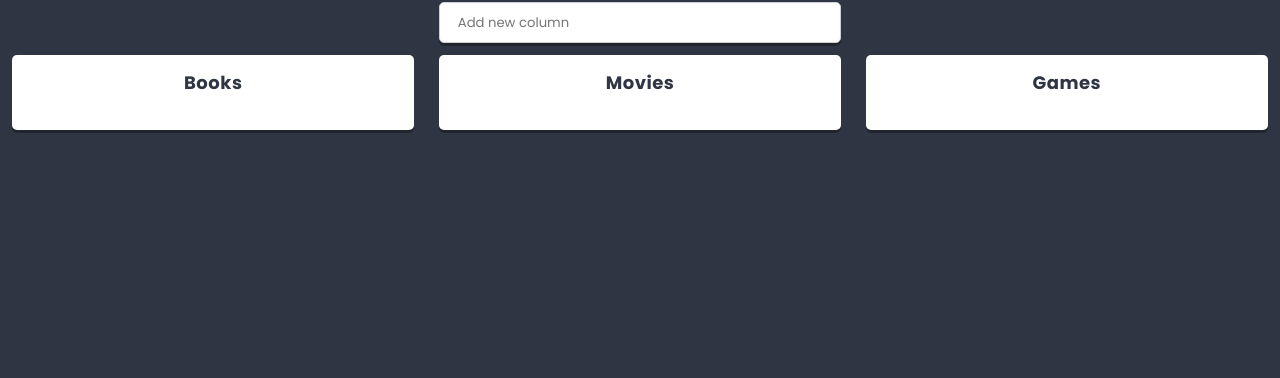
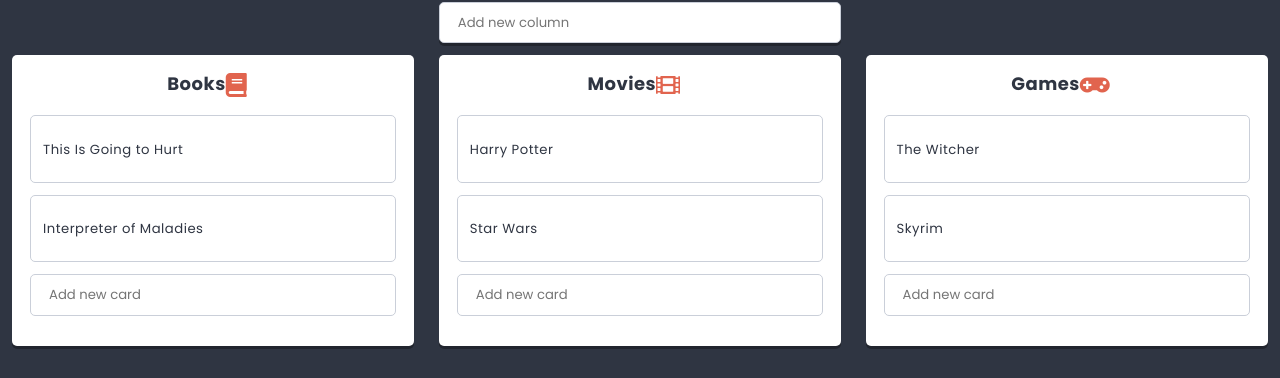
Before and after one commit to NewbieMike/react-todo-app, a React app: page / in a window 1280 px wide. Shown: the part 430-808 px from the top of the page. Built offline with nearby package versions, Linux system fonts and the light colour scheme.

Commit message:
Add creator

```diff
--- a/src/components/Card/Card.js
+++ b/src/components/Card/Card.js
@@ -1,14 +1,14 @@
 import React from 'react';
 import styles from './Card.scss';
 import PropTypes from 'prop-types';
-
+import ReactHtmlParser from 'react-html-parser';
 const Card = props => (
     <div className={styles.component}>
-        <p className={props.titleText}>{ReactHtmlParser(props.titleText)}</p>
+        <p className={props.title}>{ReactHtmlParser(props.title)}</p>
     </div>
     )
     Card.propTypes = {
-        titleText: PropTypes.string,
+        title: PropTypes.string,
       };
 
 export default Card;
--- a/src/components/Column/Column.js
+++ b/src/components/Column/Column.js
@@ -2,18 +2,46 @@
 import styles from './Column.scss';
 import Card from '../Card/Card';
 import Creator from '../Creator/Creator';
+import Icon from '../Icon/Icon';
 import PropTypes from 'prop-types';
 import {settings} from '../../data/dataStore';
 class Column extends React.Component {
-
+    state = {
+        cards: this.props.cards || [],
+      }
     static propTypes = {
         title: PropTypes.string.isRequired,
+        cards: PropTypes.array, //Dlaczego nie można dać .node?
       }
-
+      addCard(title){
+        this.setState(state => (
+          {
+            cards: [
+              ...state.cards,
+              {
+                key: state.cards.length ? state.cards[state.cards.length-1].key+1 : 0,
+                title
+              }
+            ]
+          }
+        ));
+      }
   render() {
     return (
       <section className={styles.component}>
-          <h3 className={styles.title}>{this.props.title}</h3>
+          <h3 className={styles.title}>{this.props.title}
+            <span className={styles.icon}>
+                <Icon name={this.props.icon} />
+            </span>
+          </h3>
+          <div className={styles.cards}>{this.state.cards.map(({key, ...cardProps}) => (
+            <Card key={key} {...cardProps} />
+        ))}
+            </div>
+            <div className={styles.creator}>
+            <Creator text={settings.cardCreatorText} action={title => this.addCard(title)} />
+        </div>
+
       </section>
     )
   }
--- a/src/components/Creator/Creator.js
+++ b/src/components/Creator/Creator.js
@@ -53,7 +53,7 @@
         />
         <div className={styles.buttons + (this.state.visibleButtons ? ' ' + styles.buttonsShown : '')}>
           <Button onClick={this.handleOK}>OK</Button>
-          <Button onClick={this.handleCancel} variant='danger'>cancel</Button>
+          <Button  onClick={this.handleCancel} variant='danger'>cancel</Button>
         </div>
       </div>
     );
```
Also changed, not shown: src/components/Icon/Icon.js (renamed from src/Icon.js).
